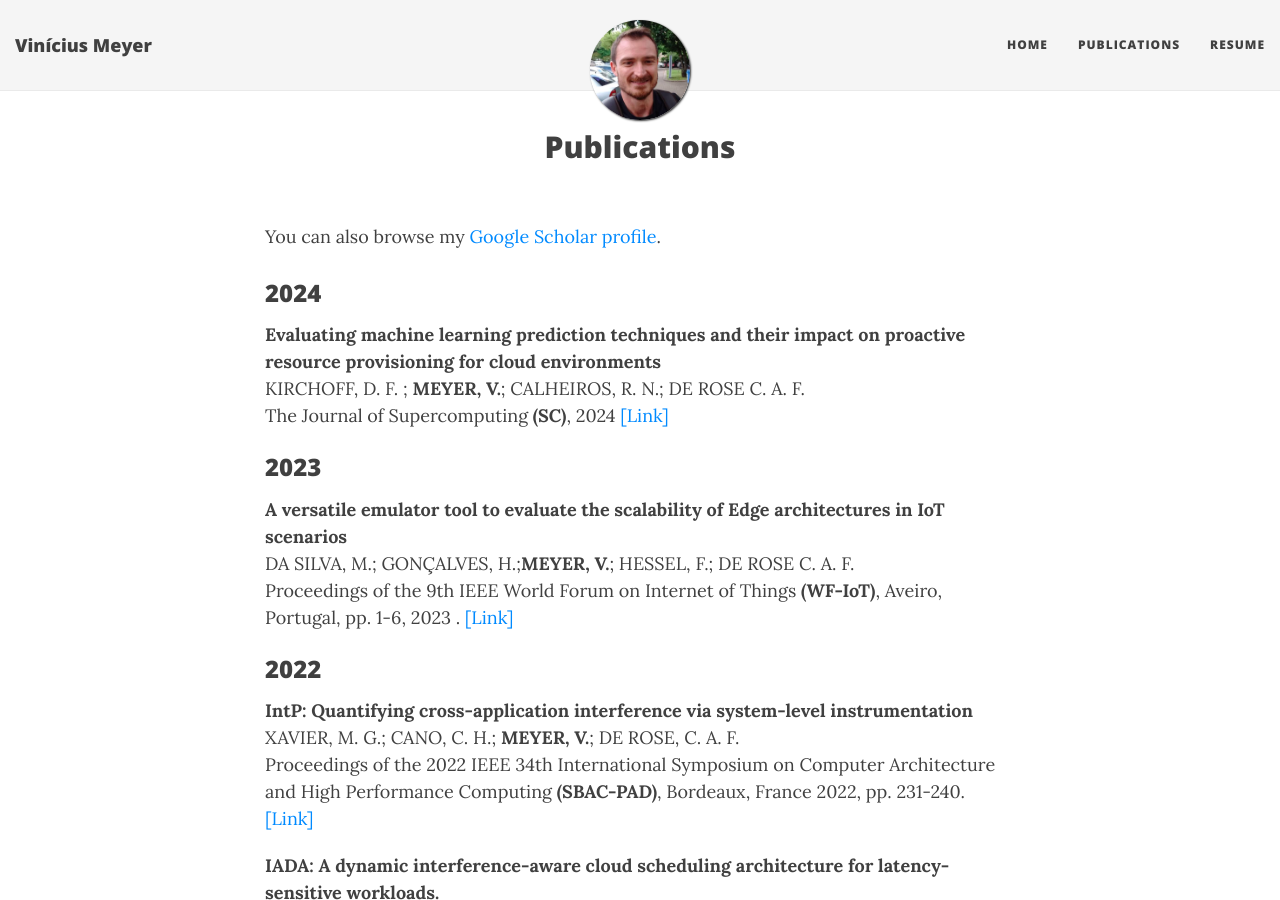
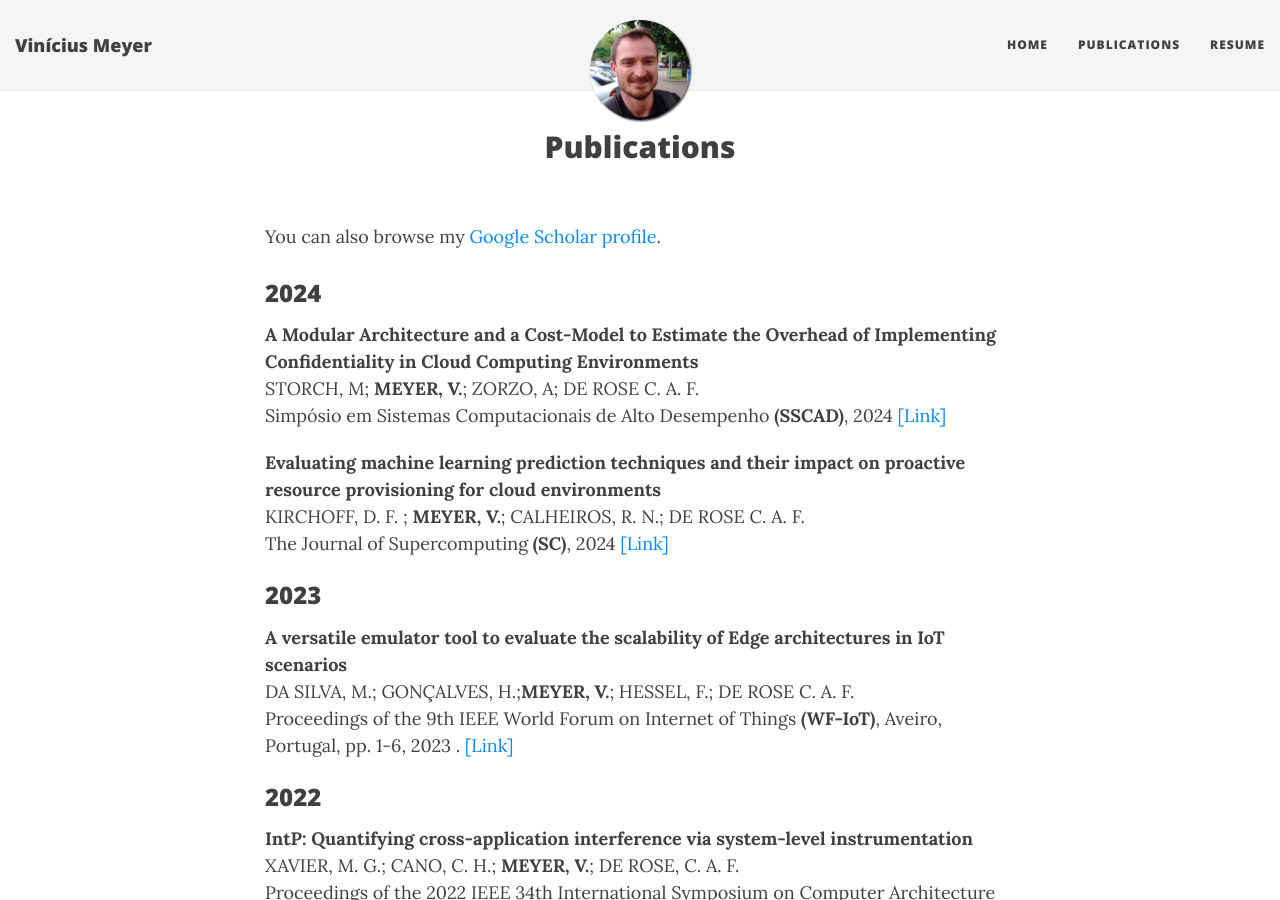
Before and after one commit to ViniciusMeyer/viniciusmeyer.github.io, a Jekyll site: the page built from publications.md, in a window 1280 px wide and 900 px high. Built offline with Jekyll 4.4.1, drawn with Linux system fonts in a browser that asks for light colours; nearby versions of some CDN libraries.

Commit message:
Update publications.md

```diff
--- a/publications.md
+++ b/publications.md
@@ -10,6 +10,20 @@ You can also browse my <a href="https://scholar.google.com.br/citations?user=nUo
 <h3>
     <a name='2024'></a> 2024
 </h3>
+
+
+
+
+<div class="media">
+    <div class="media-body">
+       <p class="media-heading">
+          <strong>A Modular Architecture and a Cost-Model to Estimate the Overhead of Implementing Confidentiality in Cloud Computing Environments</strong><br />
+          STORCH, M; <b>MEYER, V.</b>; ZORZO, A; DE ROSE C. A. F.<br />
+	  	 Simpósio em Sistemas Computacionais de Alto Desempenho <b>(SSCAD)</b>, 2024 <a href="#">[Link]</a><br />
+       </p>
+    </div>
+</div>
+
 <div class="media">
     <div class="media-body">
        <p class="media-heading">
```
